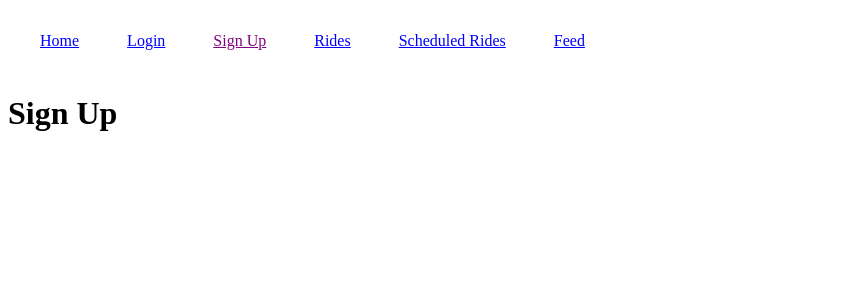
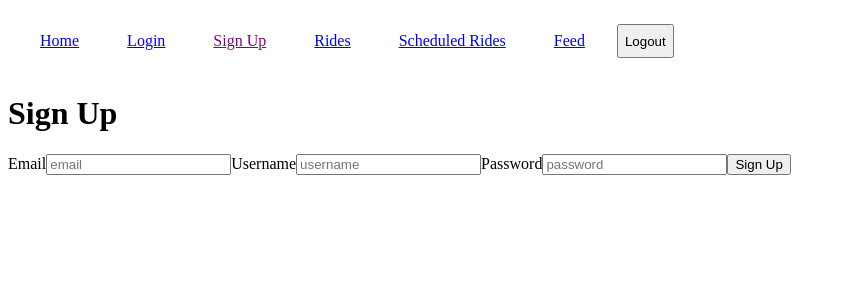
Before and after one commit to kwessels-ensemble/BikeBuddy, a Next.js app: page /signup in a window 1280 px wide. Shown: the top 300 px of the page, without its empty margins (0-846 px from the left). Built offline with nearby package versions, Linux system fonts and the light colour scheme.

Commit message:
more basic login and signup set up

```diff
--- a/src/app/layout.js
+++ b/src/app/layout.js
@@ -5,8 +5,8 @@ import './global.css'
 // note can later add functionality to show a specific ride name in title etc.
 export const metadata = {
   title: {
-    default: "Ridebuddy",
-    template: "%s | RideBuddy"
+    default: "BikeBuddy",
+    template: "%s | BikeBuddy"
   },
   description: "Find and schedule rides in your area"
 };
--- a/src/app/signup/page.jsx
+++ b/src/app/signup/page.jsx
@@ -1,12 +1,73 @@
-export const metadata = {
-  title: "Sign Up",
-  description: "Create a Ridebuddy account"
-};
+"use client";
 
+// import Link from "next/link";
+import { useState } from "react";
+// import {useRouter} from "next/navigation";
+// import {axios} from "axios";
+
+// export const metadata = {
+//   title: "Sign Up",
+//   description: "Create a Ridebuddy account"
+// };
+
+// TODO - add this logic back again after adding client logic to a child component
 export default function SignUp() {
+
+    // store user in state
+    const defaultUser = {
+        email: "",
+        username: "",
+        password: ""
+    };
+
+    const [user, setUser] = useState(defaultUser);
+
+    const onSignUp = async (e) => {
+        e.preventDefault();
+        // TODO - add sign up db logic here
+        // also add try, catch, finally logic
+        // + loading logic, button disabling logic
+        // + any redirect logic after successful sign up
+        console.log(user);
+        // reset user
+        setUser(defaultUser);
+    }
+
     return (
         <div>
             <h1>Sign Up</h1>
+            <form className="signup-form">
+                <label htmlFor="email">Email</label>
+                <input
+                    id="email"
+                    type="text"
+                    placeholder="email"
+                    value={user.email}
+                    onChange={(e) => setUser({...user, email: e.target.value})}
+                    >
+                </input>
+
+                <label htmlFor="username">Username</label>
+                <input
+                    id="username"
+                    type="text"
+                    placeholder="username"
+                    value={user.username}
+                    onChange={(e) => setUser({...user, username: e.target.value})}
+                    >
+                </input>
+
+                <label htmlFor="password">Password</label>
+                <input
+                    id="password"
+                    type="password"
+                    placeholder="password"
+                    value={user.password}
+                    onChange={(e) => setUser({...user, password: e.target.value})}
+                    >
+                </input>
+                <button onClick={onSignUp}>Sign Up</button>
+            </form>
         </div>
     )
 }
--- a/src/components/NavBar.jsx
+++ b/src/components/NavBar.jsx
@@ -8,6 +8,15 @@ import styles from "./NavBar.module.css";
 function NavBar() {
     // get current route for styling logic
     const pathname = usePathname();
+
+    const onLogout = async (e) => {
+        e.preventDefault();
+        // TODO - add logout db logic here
+        // also add try, catch, finally logic
+        // + loading logic, button disabling logic
+        // + any redirect logic after successful logout
+        console.log('clicked log out!');
+    }
 
     return (
             <nav className={styles.nav}>
@@ -61,7 +70,7 @@ function NavBar() {
                     }>
                     Feed
                 </Link>
-
+                <button onClick={onLogout}>Logout</button>
             </nav>
     )
 }
```
Also changed, not shown: src/app/feed/page.jsx (+13 -0 lines), src/app/login/page.jsx (+54 -4 lines), src/app/rides/page.jsx (+14 -0 lines), src/app/scheduled-rides/page.jsx (+13 -0 lines).
